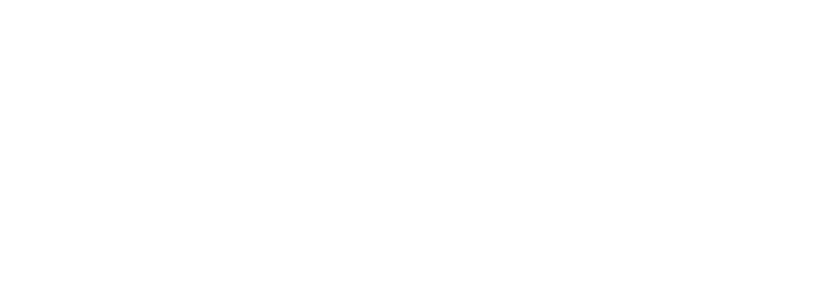
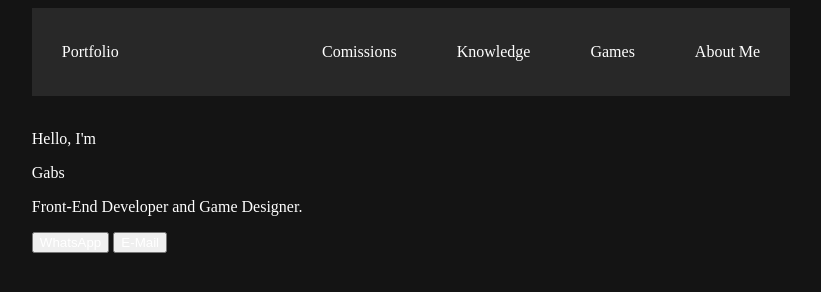
Before and after one commit to Gabs-Leo/PortFolio, a plain HTML site: page Website/index.html in a window 1280 px wide. Shown: the whole page, without its empty margins (229-1050 px from the left). Drawn offline with Linux system fonts and the light colour scheme.

Commit message:
Added Navbar
Added navbar and stylesheet.

```diff
--- a/Website/index.html
+++ b/Website/index.html
@@ -1,10 +1,34 @@
 <!DOCTYPE html>
 <html>
 	<head>
+		<link rel="stylesheet" href="styleSheet.css">
 		<meta charset="UTF-8">
-		<title></title>
+		<meta name="viewport" content="width=device-width,initial-scale=1.0">
+		<title>Gabs | Home Page</title>
 	</head>
 	<body>
-
+		<div class="columnSide">
+			<br>
+		</div>
+		<div class="columnMiddle">
+			<header>
+				<ul>
+					<li><a href="#">About Me</a></li>
+					<li><a href="#">Games</a></li>
+					<li><a href="#">Knowledge</a></li>
+					<li><a href="#">Comissions</a></li>
+					<li class="title"><a href="#">Portfolio</a></li>
+				</ul>
+			</header>
+			<br>
+			<p>Hello, I'm</p>
+			<p>Gabs</p>
+			<p>Front-End Developer and Game Designer.</p>
+			<button>WhatsApp</button>
+			<button>E-Mail</button>
+		</div>
+		<div class="columnSide">
+			<br>
+		</div>
 	</body>
 </html>
--- /dev/null
+++ b/Website/styleSheet.css
@@ -0,0 +1,35 @@
+*{
+	color: white;
+}
+header{
+	background-color: rgb(40, 40, 40);
+}
+body{
+	background-color: rgb(20, 20, 20);
+}
+ul{
+	list-style-type: none;
+	overflow: hidden;
+	margin: 0;
+	padding: 0;
+}
+li{
+	float: right;
+}
+li a{
+	text-align: center;
+	display: block;
+	text-decoration: none;
+	padding: 35px 30px;
+}
+.title{
+	float: left;
+}
+.columnSide{
+	width: 20%;
+	float: left;
+}
+.columnMiddle{
+	width: 60%;
+	float:left;
+}
```
